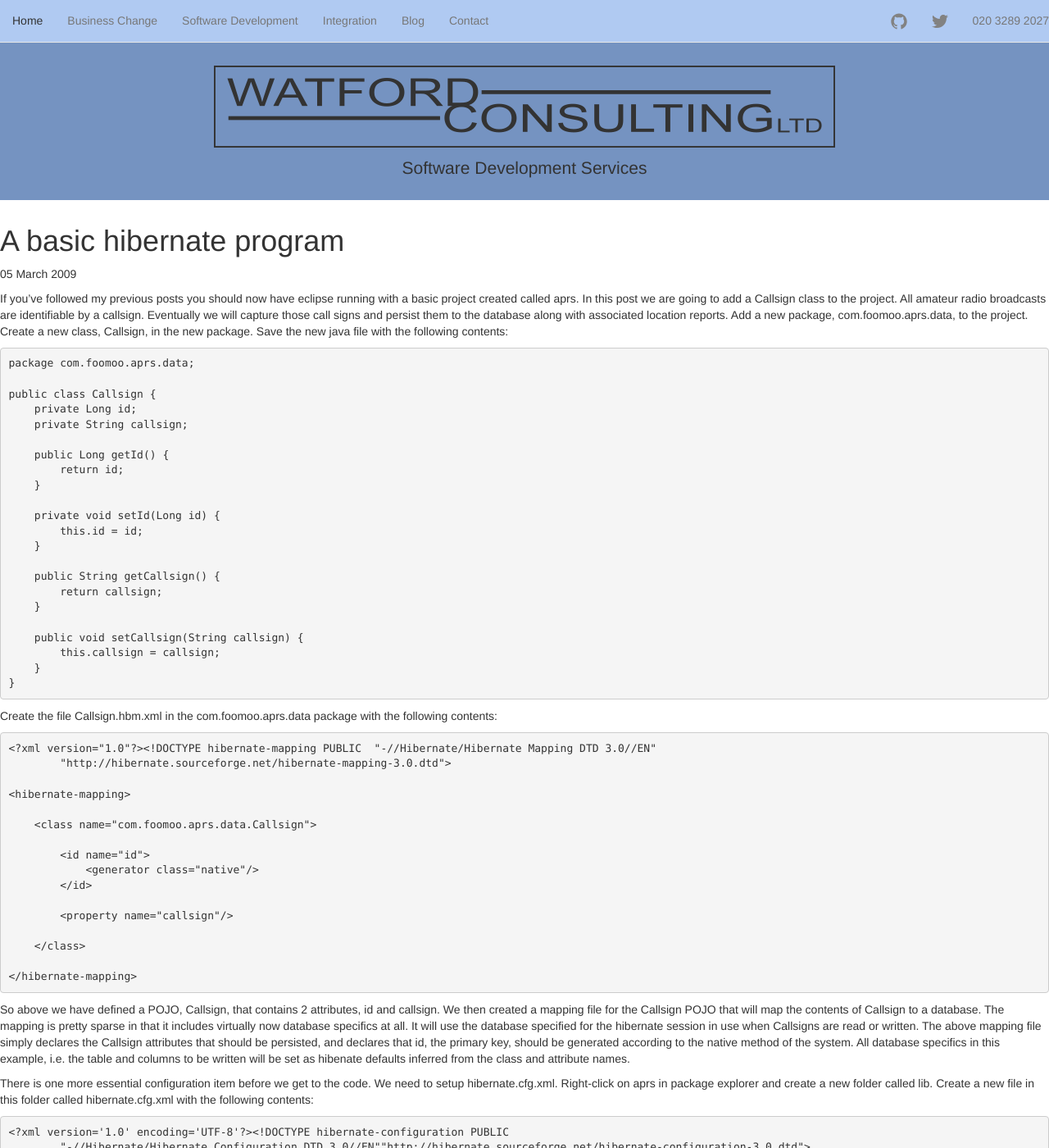
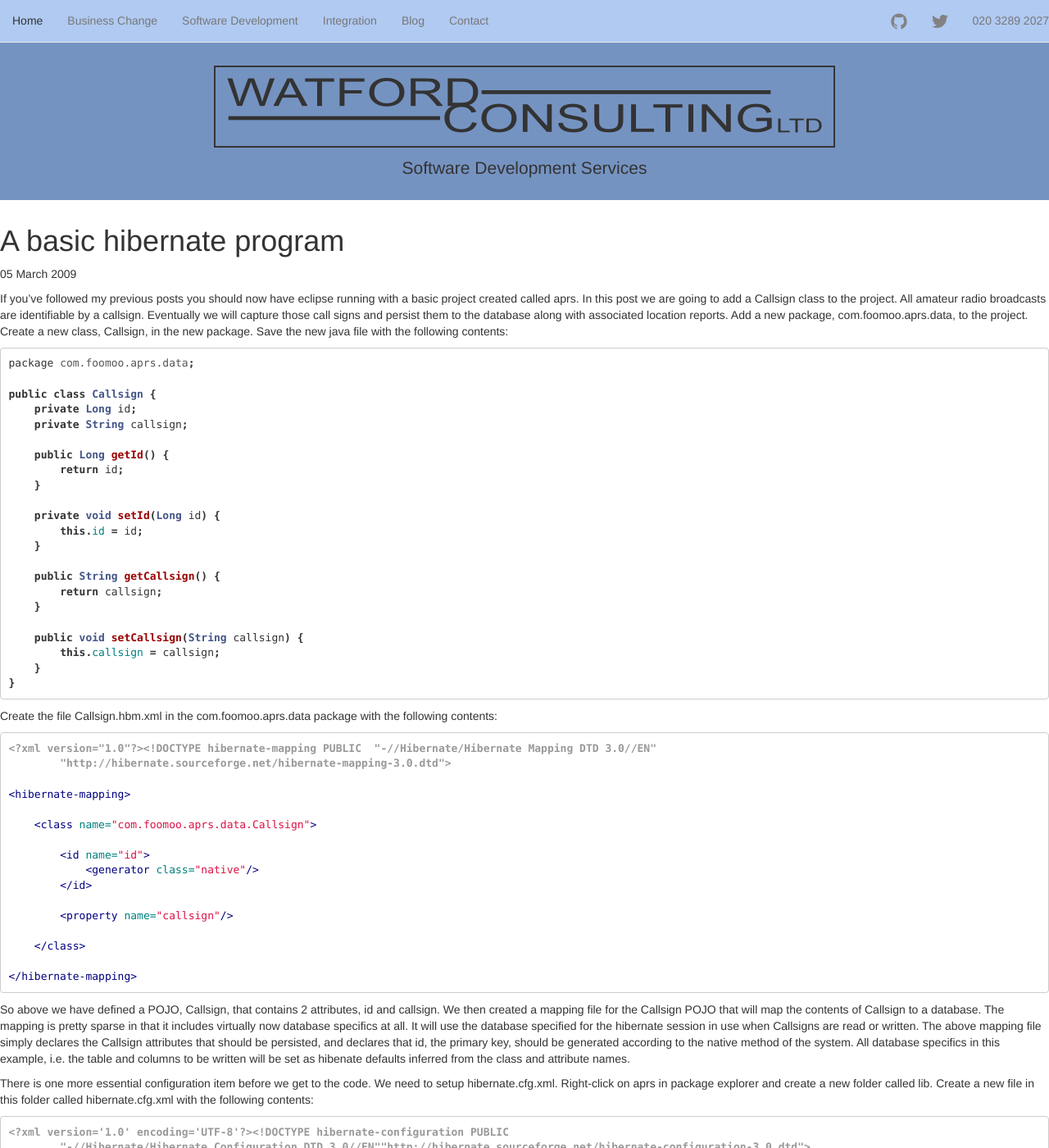
Before and after one commit to danwatford/danwatford.github.io, a Jekyll site: the page built from _posts/2009-03-05-basic-hibernate-program.md, in a window 1280 px wide and 1400 px high. Shown: the whole window at 82% size. Built offline with Jekyll 4.4.1, drawn with Linux system fonts in a browser that asks for light colours.

Commit message:
Added syntax highlighting stylesheet

```diff
--- a/_includes/header.html
+++ b/_includes/header.html
@@ -8,7 +8,9 @@
     <title>Watford Consulting | Software Development Services</title>
     <meta name="author" content="Watford Consulting Ltd."/>
 
-    <link href="/css/bootstrap.min.css" rel="stylesheet">
+    <link href="/css/bootstrap.min.css" rel="stylesheet" />
+    <link href="/css/syntax.css" rel="stylesheet" />
+
     <style>
         body {
             padding-top: 50px;
--- /dev/null
+++ b/css/syntax.css
@@ -0,0 +1,60 @@
+.highlight  { background: #ffffff; }
+.highlight .c { color: #999988; font-style: italic } /* Comment */
+.highlight .err { color: #a61717; background-color: #e3d2d2 } /* Error */
+.highlight .k { font-weight: bold } /* Keyword */
+.highlight .o { font-weight: bold } /* Operator */
+.highlight .cm { color: #999988; font-style: italic } /* Comment.Multiline */
+.highlight .cp { color: #999999; font-weight: bold } /* Comment.Preproc */
+.highlight .c1 { color: #999988; font-style: italic } /* Comment.Single */
+.highlight .cs { color: #999999; font-weight: bold; font-style: italic } /* Comment.Special */
+.highlight .gd { color: #000000; background-color: #ffdddd } /* Generic.Deleted */
+.highlight .gd .x { color: #000000; background-color: #ffaaaa } /* Generic.Deleted.Specific */
+.highlight .ge { font-style: italic } /* Generic.Emph */
+.highlight .gr { color: #aa0000 } /* Generic.Error */
+.highlight .gh { color: #999999 } /* Generic.Heading */
+.highlight .gi { color: #000000; background-color: #ddffdd } /* Generic.Inserted */
+.highlight .gi .x { color: #000000; background-color: #aaffaa } /* Generic.Inserted.Specific */
+.highlight .go { color: #888888 } /* Generic.Output */
+.highlight .gp { color: #555555 } /* Generic.Prompt */
+.highlight .gs { font-weight: bold } /* Generic.Strong */
+.highlight .gu { color: #aaaaaa } /* Generic.Subheading */
+.highlight .gt { color: #aa0000 } /* Generic.Traceback */
+.highlight .kc { font-weight: bold } /* Keyword.Constant */
+.highlight .kd { font-weight: bold } /* Keyword.Declaration */
+.highlight .kp { font-weight: bold } /* Keyword.Pseudo */
+.highlight .kr { font-weight: bold } /* Keyword.Reserved */
+.highlight .kt { color: #445588; font-weight: bold } /* Keyword.Type */
+.highlight .m { color: #009999 } /* Literal.Number */
+.highlight .s { color: #d14 } /* Literal.String */
+.highlight .na { color: #008080 } /* Name.Attribute */
+.highlight .nb { color: #0086B3 } /* Name.Builtin */
+.highlight .nc { color: #445588; font-weight: bold } /* Name.Class */
+.highlight .no { color: #008080 } /* Name.Constant */
+.highlight .ni { color: #800080 } /* Name.Entity */
+.highlight .ne { color: #990000; font-weight: bold } /* Name.Exception */
+.highlight .nf { color: #990000; font-weight: bold } /* Name.Function */
+.highlight .nn { color: #555555 } /* Name.Namespace */
+.highlight .nt { color: #000080 } /* Name.Tag */
+.highlight .nv { color: #008080 } /* Name.Variable */
+.highlight .ow { font-weight: bold } /* Operator.Word */
+.highlight .w { color: #bbbbbb } /* Text.Whitespace */
+.highlight .mf { color: #009999 } /* Literal.Number.Float */
+.highlight .mh { color: #009999 } /* Literal.Number.Hex */
+.highlight .mi { color: #009999 } /* Literal.Number.Integer */
+.highlight .mo { color: #009999 } /* Literal.Number.Oct */
+.highlight .sb { color: #d14 } /* Literal.String.Backtick */
+.highlight .sc { color: #d14 } /* Literal.String.Char */
+.highlight .sd { color: #d14 } /* Literal.String.Doc */
+.highlight .s2 { color: #d14 } /* Literal.String.Double */
+.highlight .se { color: #d14 } /* Literal.String.Escape */
+.highlight .sh { color: #d14 } /* Literal.String.Heredoc */
+.highlight .si { color: #d14 } /* Literal.String.Interpol */
+.highlight .sx { color: #d14 } /* Literal.String.Other */
+.highlight .sr { color: #009926 } /* Literal.String.Regex */
+.highlight .s1 { color: #d14 } /* Literal.String.Single */
+.highlight .ss { color: #990073 } /* Literal.String.Symbol */
+.highlight .bp { color: #999999 } /* Name.Builtin.Pseudo */
+.highlight .vc { color: #008080 } /* Name.Variable.Class */
+.highlight .vg { color: #008080 } /* Name.Variable.Global */
+.highlight .vi { color: #008080 } /* Name.Variable.Instance */
+.highlight .il { color: #009999 } /* Literal.Number.Integer.Long */
```
